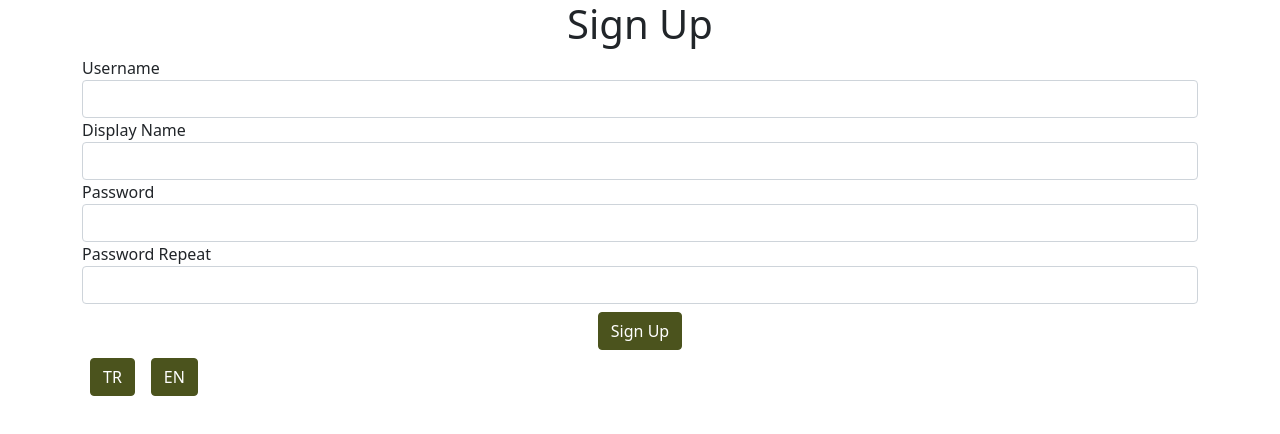
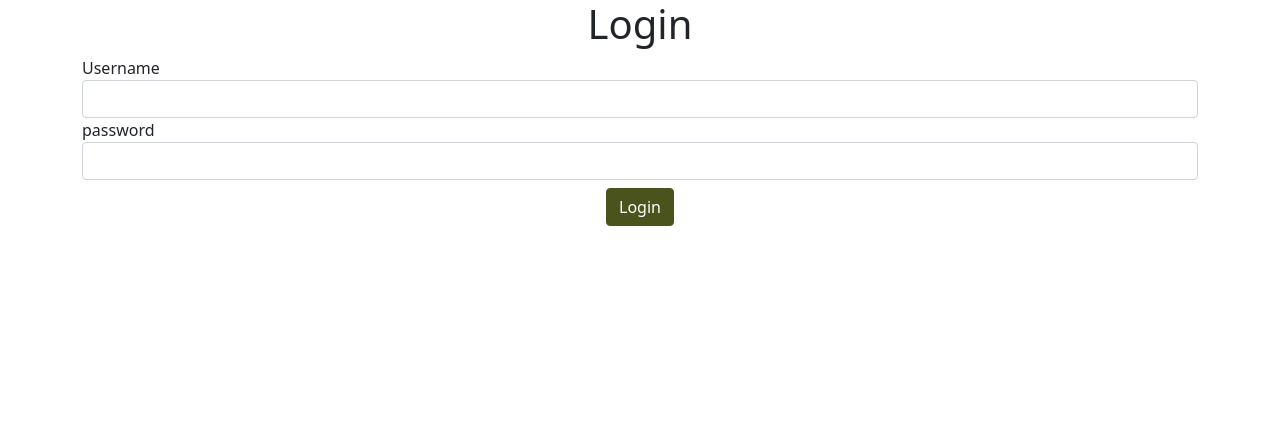
Before and after one commit to kcguran/frontend-holy, a React (Create React App) app: page / in a window 1280 px wide. Shown: the top 434 px of the page. Built offline with nearby package versions, Linux system fonts and the light colour scheme.

Commit message:
Basic Auth

```diff
--- a/src/api/apiCalls.js
+++ b/src/api/apiCalls.js
@@ -1,9 +1,14 @@
 import axios from "axios"
 
 export const signUp = (body) => {
-    return axios.post('/api/1.0/users', body)
+    return axios.post('/api/1.0/users', body);
 };
 
-export const changeLanguage = language =>{
+export const login = creds => {
+    return axios.post('/api/1.0/auth', {}, { auth: creds });
+}
+
+
+export const changeLanguage = language => {
     axios.defaults.headers['accept-language'] = language;
 }
--- a/src/index.js
+++ b/src/index.js
@@ -3,12 +3,13 @@
 import './index.css';
 import './bootstrap-override.scss'
 import UserSignupPage from './pages/UserSignupPage';
+import LoginPage from './pages/LoginPage';
 import reportWebVitals from './reportWebVitals';
 import './i18n';
 
 ReactDOM.render(
   <React.StrictMode>
-    <UserSignupPage />
+    <LoginPage />
   </React.StrictMode>,
   document.getElementById('root')
 );
--- a/src/pages/LoginPage.js
+++ b/src/pages/LoginPage.js
@@ -0,0 +1,45 @@
+import React, { Component } from 'react';
+import Input from '../components/input';
+import { login } from '../api/apiCalls';
+
+class LoginPage extends Component {
+
+    state = {
+        username: null,
+        password: null,
+    }
+
+    onChange = event => {
+        const { name, value } = event.target;
+        this.setState({
+            [name]: value
+        })
+    }
+
+    onClickLogin = event => {
+        event.preventDefault();
+        const { username, password } = this.state;
+        const creds = {
+            username,
+            password
+        }
+        login(creds);
+    }
+
+    render() {
+        return (
+            <div className='container'>
+                <h1 className='text-center'>Login</h1>
+                <form>
+                    <Input label="Username" name="username" onChange={this.onChange} />
+                    <Input label="password" name="password" type="password" onChange={this.onChange} />
+                    <div className='text-center mt-2'>
+                        <button className='btn btn-primary' onClick={this.onClickLogin}>Login</button>
+                    </div>
+                </form>
+            </div>
+        );
+    }
+}
+
+export default LoginPage;
```
